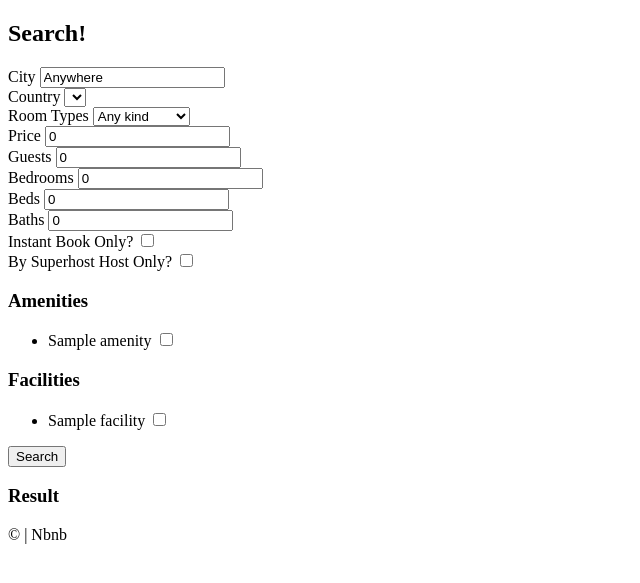
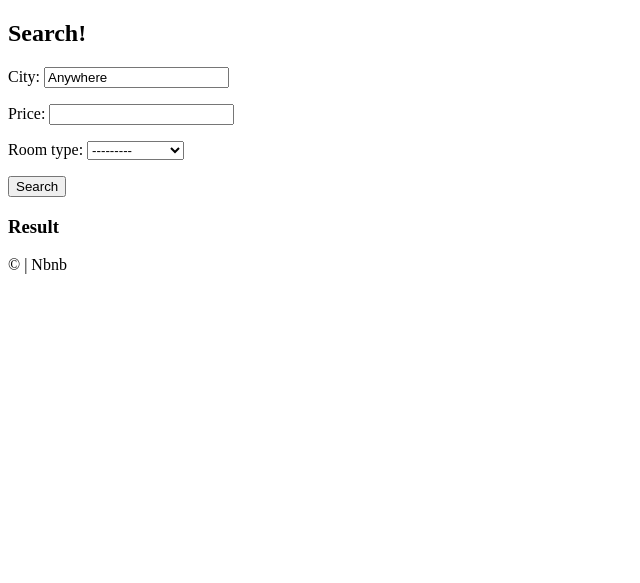
Before and after one commit to hyeseong-dev/airbnb-clone, a Django app: page /rooms/search/ in a window 1280 px wide. Shown: the part 60-643 px from the top of the page, without its empty margins (0-640 px from the left). Run offline with Django 3.2, Linux system fonts and the light colour scheme; tables that the repository leaves empty hold one stand-in row (values such as "Sample post"); lists and menus that the app fills with data are empty.

Commit message:
13.7 Into to Django Forms

```diff
--- /dev/null
+++ b/rooms/forms.py
@@ -0,0 +1,7 @@
+from django import forms
+from rooms  import models
+class SearchForm(forms.Form):
+
+    city      = forms.CharField(initial='Anywhere')
+    price     = forms.IntegerField(required=False)
+    room_type = forms.ModelChoiceField(queryset=models.RoomType.objects.all() )
--- a/rooms/views.py
+++ b/rooms/views.py
@@ -5,8 +5,7 @@
 
 from django_countries      import countries
 
-from rooms                 import models
-
+from rooms                 import models, forms
 
 class HomeView(ListView):
 
@@ -33,72 +32,7 @@
 
 
 def search(request):
-    city = request.GET.get("city", "Anywhere")
-    city = str.capitalize(city)
-    country = request.GET.get("country", "KR")
-    room_type = int(request.GET.get("room_type", 0))
-    price = int(request.GET.get("price", 0))
-    guests = int(request.GET.get("guests", 0))
-    bedrooms = int(request.GET.get("bedrooms", 0))
-    beds = int(request.GET.get("beds", 0))
-    baths = int(request.GET.get("baths", 0))
-    instant = bool(request.GET.get("instant", False))
-    superhost = bool(request.GET.get("superhost", False))
-    s_amenities = request.GET.getlist("amenities")
-    s_facilities = request.GET.getlist("facilities")
 
+    form = forms.SearchForm()
 
-    form = {
-        "city": city,
-        "s_room_type": room_type,
-        "s_country": country,
-        "price": price,
-        "guests": guests,
-        "bedrooms": bedrooms,
-        "beds": beds,
-        "baths": baths,
-        "s_amenities": s_amenities,
-        "s_facilities": s_facilities,
-        "instant": instant,
-        "superhost": superhost,
-    }
-
-    room_types = models.RoomType.objects.all()
-    amenities  = models.Amenity.objects.all()
-    facilities = models.Facility.objects.all()
-
-    choices = {
-        'countries'  : countries  ,
-        'room_types' : room_types ,
-        'room_types' : room_types ,
-        'amenities'  : amenities  ,
-        'facilities' : facilities ,
-    }
-
-    filter_args = {}
-
-    filter_args['country'] = country
-    if city != 'Anywhere': filter_args['city__startswith'] = city
-    if room_type !=0     : filter_args['room_type__id']    = room_type
-    if price != 0        : filter_args['price__lte']       = price
-    if guests != 0       : filter_args['guests__gte']      = guests
-    if bedrooms != 0     : filter_args['bedrooms__gte']    = bedrooms
-    if beds != 0         : filter_args['beds__gte']        = beds
-    if baths != 0        : filter_args['baths__gte']       = baths
-    if instant is True   : filter_args['instant_book']     = True
-    if superhost is True: filter_args['host__superhost']  = True
-
-
-    if len(s_amenities) > 0:
-        for s_amenity in s_amenities:
-            rooms = rooms.filter(amenities__pk)
-            filter_args["amenities__pk"] = int(s_amenity)
-
-    if len(s_facilities) > 0:
-        for s_facility in s_facilities:
-            filter_args["facilities__pk"] = int(s_facility)
-
-
-    rooms = models.Room.objects.filter(**filter_args)
-
-    return render(request, 'rooms/search.html', context={**form, **choices, 'rooms':rooms})
+    return render(request, 'rooms/search.html', {"form":form})
--- a/templates/rooms/search.html
+++ b/templates/rooms/search.html
@@ -7,100 +7,7 @@
 {% block content %}
     <h2>Search!</h2>
         <form method='get' action='{% url 'rooms:search' %}'>
-            <div>
-                <label for='city'>City</label>
-                <input value='{{city}}' id='city' name='city' placeholder='Search By City' />
-            </div>
-
-            <div>
-                <label for='country'>Country</label>
-                <select id='country' name='country'>
-                    {% for country in countries %}
-                         <option value="{{country.code}}" {% if country.code == s_country  %}selected{% endif %}>{{country.name}}</option>
-                    {% endfor %}
-                </select>
-            </div>
-
-            <div>
-                <label for='room_type'>Room Types</label>
-                <select id='room_type' name='room_type'>
-                <option value="0" {% if s_room_type == 0  %}selected{% endif %}>Any kind</option>
-                {% for room_type in room_types  %}
-                    <option value="{{room_type.pk}}" {% if s_room_type == room_type.pk  %}selected{% endif %}>{{room_type.name}}</option>
-                {% endfor %}
-                </select>
-            </div>
-
-            <div>
-                <label for='price'>Price</label>
-                <input value='{{price}}' type="number" id='price' name='price' placeholder="Price">
-            </div>
-            <div>
-                <label for='guests'>Guests</label>
-                <input value='{{guests}}' type="number" id='guest' name='guest' placeholder="Guests">
-            </div>
-            <div>
-                <label for='bedrooms'>Bedrooms</label>
-                <input value='{{bedrooms}}' type="number" id='bedrooms' name='bedrooms' placeholder="Bedrooms">
-            </div>
-            <div>
-                <label for='beds'>Beds</label>
-                <input value='{{beds}}' type="number" id='beds' name='beds' placeholder="Beds">
-            </div>
-            <div>
-                <label for='baths'>Baths</label>
-                <input value='{{baths}}' type="number"id='baths' name='baths' placeholder="Baths">
-            </div>
-            <div>
-                <label for='instant'>Instant Book Only?</label>
-                <input value='{{instant}}' type="checkbox"id='instant' name='instant' {% if instant  %}checked{% endif %} />
-            </div>
-            <div>
-                <label for='superhost'>By Superhost Host Only?</label>
-                <input value='{{superhost}}' type="checkbox"id='superhost' name='superhost'{% if superhost %}checked{% endif %} />
-            </div>
-
-
-            <div>
-                <h3>Amenities</h3>
-                <ul>
-                    {% for amenity in amenities %}
-                        <li>
-                            <label for="a_{{amenity.pk}}">{{amenity.name}}</label>
-                            <input
-                                id="a_{{amenity.pk}}"
-                                name="amenities"
-                                type="checkbox"
-                                value={{amenity.pk}}
-                                {% if amenity.pk|slugify in s_amenities %}
-                                    checked
-                                {% endif %}
-                            />
-                        </li>
-                    {% endfor %}
-                </ul>
-            </div>
-
-            <div>
-                <h3>Facilities</h3>
-                <ul>
-                    {% for facility in facilities %}
-                        <li>
-                            <label for="f_{{facility.pk}}">{{facility.name}}</label>
-                            <input
-                                id="f_{{facility.pk}}"
-                                name="facilities"
-                                type="checkbox"
-                                value={{facility.pk}}
-                                {% if facility.pk|slugify in s_facilities %}
-                                    checked
-                                {% endif %}
-                            />
-                        </li>
-                    {% endfor %}
-                </ul>
-            </div>
-
+            {{form.as_p}}
             <button>Search</button>
         </form>
 
```
